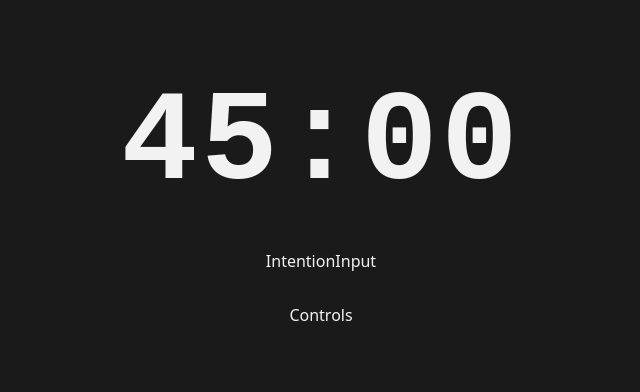
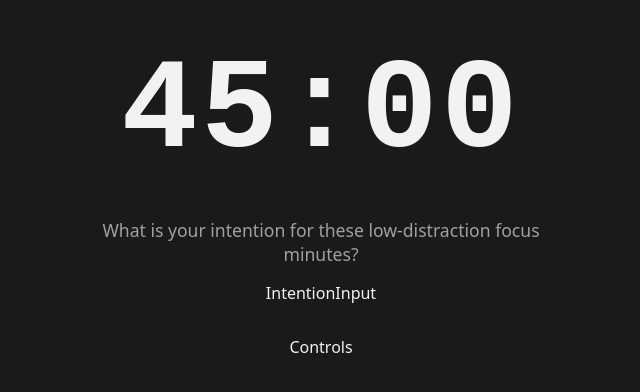
Before and after one commit to stevenlomon/lock-in-intention-timer, a React (Vite) app: page / in a window 1280 px wide. Shown: the part 122-514 px from the top of the page, without its empty margins (319-959 px from the left). Built offline with nearby package versions, Linux system fonts and the light colour scheme.

Commit message:
app state integrated into App.jsx

```diff
--- a/src/App.jsx
+++ b/src/App.jsx
@@ -2,15 +2,38 @@ import './App.css';
 import TimeDisplay from "./components/TimeDisplay";
 import IntentionInput from './components/IntentionInput';
 import Controls from "./components/Controls";
+import { useTimerEngine } from './hooks/useTimerEngine';
+import { APP_STATES } from './reducers/timerReducer';
 
 function App() {
-
+  const { status } = useTimerEngine();
 
   return (
     <div className='timer-container'>
       <TimeDisplay />
-      <IntentionInput />
-      <Controls />
+
+      <div className='intention-container'>
+        <label className='intention-prompt'>
+          {status === APP_STATES.START
+            ? 'What is your intention for these low-distraction focus minutes?'
+            : status === APP_STATES.RUNNING || status === APP_STATES.PAUSED
+              ? 'Good Luck! 🌱✨'
+              : (
+                <>
+                  The minutes have passed.<br />
+                  Did you complete the intention you set?<br />
+                  Take a few moments to reflect on your estimation ability.<br />
+                  It's all feedback for growth and self discovery 🌱
+                </>
+              )
+          }
+        </label>
+        <IntentionInput />
+      </div>
+
+      <div className='controls-container'>
+        <Controls />
+      </div>
     </div>
   )
 }
```
